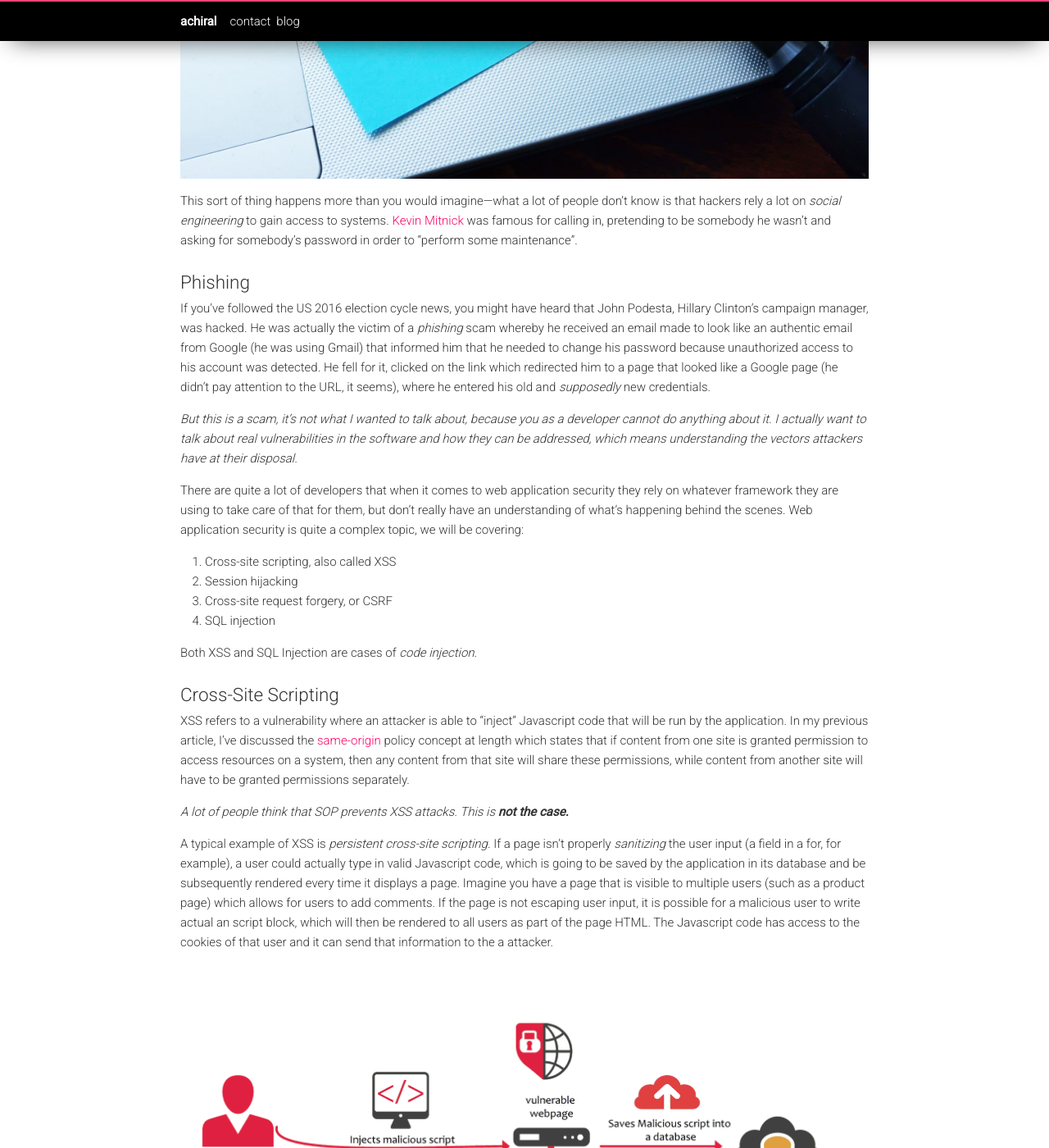
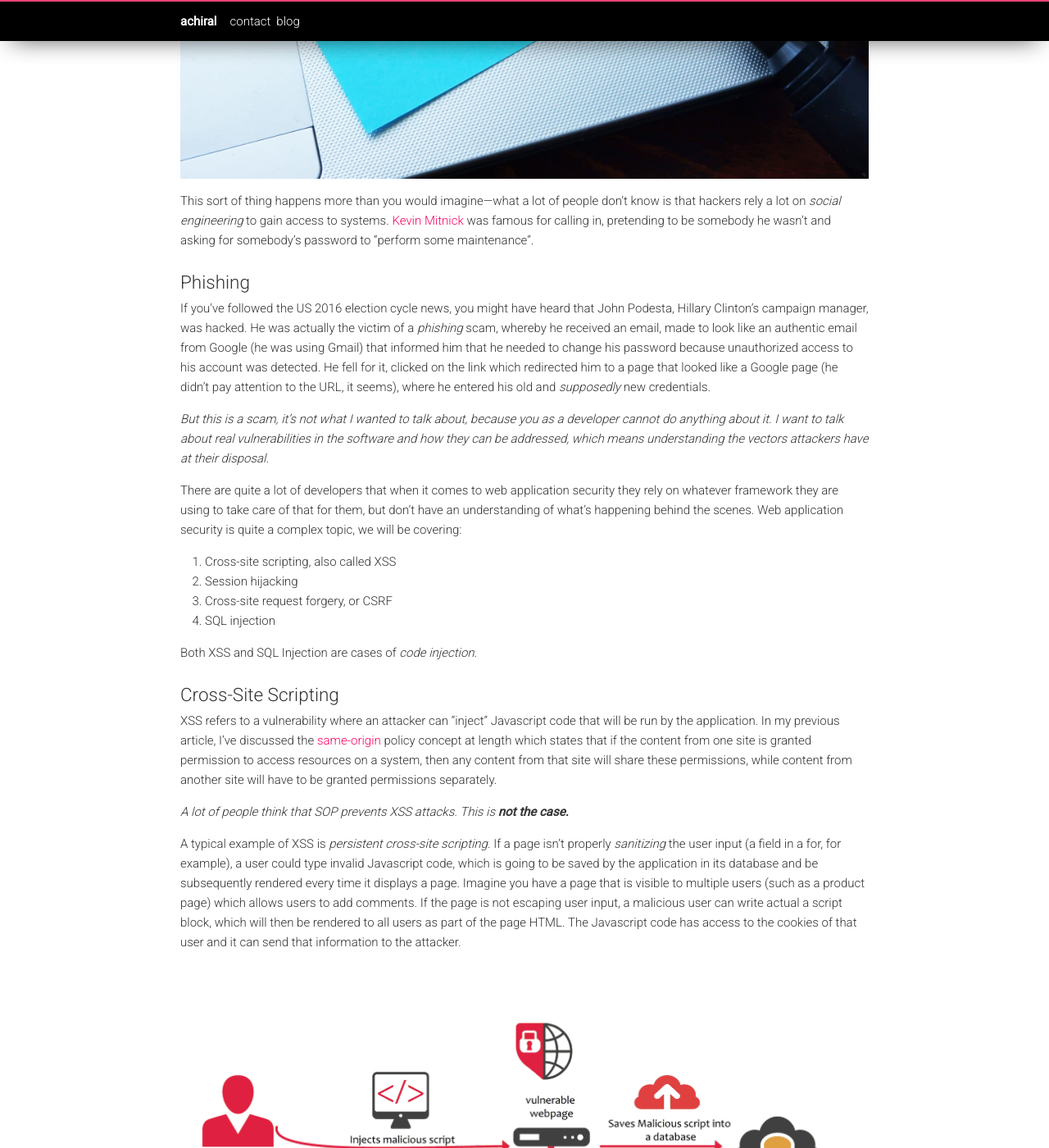
Before and after one commit to toaderflorin/eksia, a Jekyll site: the page built from _posts/2019-07-25-web-security.markdown, in a window 1280 px wide and 1400 px high, scrolled down 617 px. Shown: the whole window at 82% size. Built offline with Jekyll 4.4.1, drawn with Linux system fonts in a browser that asks for light colours; nearby versions of some CDN libraries; some of the changed text lies outside the part shown.

Commit message:
Gramarly fix.

```diff
--- a/_posts/2019-07-25-web-security.markdown
+++ b/_posts/2019-07-25-web-security.markdown
@@ -12,14 +12,14 @@
 
 ![my-password](/images/security/my-password.jpg){:class="img-responsive"}
 
-This sort of thing happens more than you would imagine—what a lot of people don't know is that hackers rely a lot on *social engineering* to gain access to systems. [Kevin Mitnick](https://en.wikipedia.org/wiki/Kevin_Mitnick) was famous for calling in, pretending to be somebody he wasn't and asking for somebody's password in order to "perform some maintenance".
+This sort of thing happens more than you would imagine—what a lot of people don't know is that hackers rely a lot on *social engineering* to gain access to systems. [Kevin Mitnick](https://en.wikipedia.org/wiki/Kevin_Mitnick) was famous for calling in, pretending to be somebody he wasn't and asking for somebody's password to "perform some maintenance".
 
 ## Phishing
-If you've followed the US 2016 election cycle news, you might have heard that John Podesta, Hillary Clinton's campaign manager, was hacked. He was actually the victim of a *phishing* scam whereby he received an email made to look like an authentic email from Google (he was using Gmail) that informed him that he needed to change his password because unauthorized access to his account was detected. He fell for it, clicked on the link which redirected him to a page that looked like a Google page (he didn't pay attention to the URL, it seems), where he entered his old and *supposedly* new credentials.
+If you've followed the US 2016 election cycle news, you might have heard that John Podesta, Hillary Clinton's campaign manager, was hacked. He was actually the victim of a *phishing* scam, whereby he received an email, made to look like an authentic email from Google (he was using Gmail) that informed him that he needed to change his password because unauthorized access to his account was detected. He fell for it, clicked on the link which redirected him to a page that looked like a Google page (he didn't pay attention to the URL, it seems), where he entered his old and *supposedly* new credentials.
 
-*But this is a scam, it's not what I wanted to talk about, because you as a developer cannot do anything about it. I actually want to talk about real  vulnerabilities in the software and how they can be addressed, which means understanding the vectors attackers have at their disposal.*
+*But this is a scam, it's not what I wanted to talk about, because you as a developer cannot do anything about it. I want to talk about real  vulnerabilities in the software and how they can be addressed, which means understanding the vectors attackers have at their disposal.*
 
-There are quite a lot of developers that when it comes to web application security they rely on whatever framework they are using to take care of that for them, but don't really have an understanding of what's happening behind the scenes. Web application security is quite a complex topic, we will be covering:
+There are quite a lot of developers that when it comes to web application security they rely on whatever framework they are using to take care of that for them, but don't have an understanding of what's happening behind the scenes. Web application security is quite a complex topic, we will be covering:
 
 1. Cross-site scripting, also called XSS
 2. Session hijacking
@@ -29,15 +29,15 @@
 Both XSS and SQL Injection are cases of *code injection*.
 
 ## Cross-Site Scripting
-XSS refers to a vulnerability where an attacker is able to "inject" Javascript code that will be run by the application. In my previous article, I've discussed the [same-origin](http://achiral.io/cors-made-simple) policy concept at length which states that if content from one site is granted permission to access resources on a system, then any content from that site will share these permissions, while content from another site will have to be granted permissions separately.
+XSS refers to a vulnerability where an attacker can "inject" Javascript code that will be run by the application. In my previous article, I've discussed the [same-origin](http://achiral.io/cors-made-simple) policy concept at length which states that if the content from one site is granted permission to access resources on a system, then any content from that site will share these permissions, while content from another site will have to be granted permissions separately.
 
 <i>A lot of people think that SOP prevents XSS attacks. This is <b>not the case.</b></i>
 
-A typical example of XSS is *persistent cross-site scripting*. If a page isn't properly *sanitizing* the user input (a field in a for, for example), a user could actually type in valid Javascript code, which is going to be saved by the application in its database and be subsequently rendered every time it displays a page. Imagine you have a page that is visible to multiple users (such as a product page) which allows for users to add comments. If the page is not escaping user input, it is possible for a malicious user to write actual an script block, which will then be rendered to all users as part of the page HTML. The Javascript code has access to the cookies of that user and it can send that information to the a attacker.
+A typical example of XSS is *persistent cross-site scripting*. If a page isn't properly *sanitizing* the user input (a field in a for, for example), a user could type invalid Javascript code, which is going to be saved by the application in its database and be subsequently rendered every time it displays a page. Imagine you have a page that is visible to multiple users (such as a product page) which allows users to add comments. If the page is not escaping user input, a malicious user can write actual a script block, which will then be rendered to all users as part of the page HTML. The Javascript code has access to the cookies of that user and it can send that information to the attacker.
 
 ![image-title-here](/images/security/attack.png){:class="img-responsive"}
 
-An alternative is the *reflected* (or non-persistent) XSS attack, whereby the user's input is not stored in the database, but returned back in the same way it was inputted. It works like this: say you have a page that allows you to search for products. The user types some text in the search box and clicks the search button which sends a GET request to the server.
+An alternative is the *reflected* (or non-persistent) XSS attack, whereby the user's input is not stored in the database but returned in the same way it was inputted. It works like this: Say you have a page that allows you to search for products. The user types some text in the search box and clicks the search button which sends a GET request to the server.
 
 <pre>
 GET http://www.onlineshop.com?search=something
@@ -47,7 +47,7 @@
 
 *Your search, 'something', returned no results.*
 
-...which is just the original, unaltered string. A crafty attacker might see this vulnerability and might send an email to the user asking him to click on a link which for the search term in the query string, contains some nefarious script block. If the user clicks on the link (which is likely because most people don't hover on links to see where they lead to), the application server won't be able to find any result, and will return with a *not found* page containing the script rendered directly on the page.
+...which is just the original, unaltered string. A crafty attacker might see this vulnerability and might send an email to the user asking him to click on a link which for the search term in the query string, contains some nefarious script block. If the user clicks on the link (which is likely because most people don't hover on links to see where they lead to), the application server won't be able to find any result and will return with a *not found* page containing the script rendered directly on the page.
 
 <pre>
 GET http://www.onlineshop.com?
@@ -57,19 +57,19 @@
 
 This script can then hijack the session cookie, like in the previous example.
 
-What can we do about it? Actually two things:
+What can we do about it? Two things:
 
 1. Validate inputs: this means checking that the user didn't try to input any funky stuff and warning him if this is the case.
 2. Sanitize outputs: everything that's rendered to the page must be HTML escaped. This means that script blocks will be displayed as text, and won't be part of the DOM, and thus executed.
 
-If you are developing with Node / Express, there are plenty of packages to help you safeguard against XSS attacks, such as [helmet](https://www.npmjs.com/package/helmet) or [xssfilter](https://www.npmjs.com/package/xssfilter) etc.
+If you are developing with Node / Express, there are plenty of packages to help you safeguard against XSS attacks, such as [helmet](https://www.npmjs.com/package/helmet) or [xssfilter](https://www.npmjs.com/package/xssfilter), etc.
 
 ## Session Hijacking
-Most web applications use a session mechanism which allows the server hosting the web application to know which user is making a specific request. Sessions usually involve authenticating the user, creating some sort of *session_id* (usually a string) and setting a cookie with that value on the user's browser. Session hijacking is a way of getting to know that string.
+Most web applications use a session mechanism that allows the server hosting the web application to know which user is making a specific request. Sessions usually involve authenticating the user, creating some sort of *session_id* (usually a string) and setting a cookie with that value on the user's browser. Session hijacking is a way of getting to know that string.
 
-One way to gain access to it is, as I mentioned, cross-site scripting. Another typical way of gaining access to that cookie is by sniffing packets. Since browsers send the cookies associated with a domain for every request, somebody sniffing traffic would be able to see also the value of the session cookie. A typical way to sniff traffic is to set up an unencrypted Wi-Fi hotspot in a public place, and monitor the traffic of the people connecting to it. Does this mean I cannot use my online banking when I am connected to a public hotspot? No, because if the website uses SSL for all requests, the contents of the traffic won't be intelligible to a man-in-the-middle, and usually major sites like Facebook / Twitter, online banking etc. are pretty well secured. There are however plenty of smaller poorly written sites that only use SSL for the login page, and then pass the session cookie unencrypted to other pages.
+One way to gain access to it is, as I mentioned, cross-site scripting. Another typical way of gaining access to that cookie is by sniffing packets. Since browsers send the cookies associated with a domain for every request, somebody sniffing traffic would be able to see also the value of the session cookie. A typical way to sniff traffic is to set up an unencrypted Wi-Fi hotspot in a public place and monitor the traffic of the people connecting to it. Does this mean I cannot use my online banking when I am connected to a public hotspot? No, because if the website uses SSL for all requests, the contents of the traffic won't be intelligible to a man-in-the-middle, and usually major sites like Facebook / Twitter, online banking, etc. are pretty well secured. There are however plenty of smaller poorly written sites that only use SSL for the login page, and then pass the session cookie unencrypted to other pages.
 
-Another way to gain access to a user's session is to get that user to install a malware on his/hers computer. Since browsers usually store cookies on disk, that malware would be able to access the cookie if it knows where to look for it.
+Another way to gain access to a user's session is to get that user to install malware on his/her computer. Since browsers usually store cookies on disk, that malware would be able to access the cookie if it knows where to look for it.
 
 A yet another way of accomplishing session hijacking is *session fixation*. There are plenty of sites that accept a session ID in the URL, such as:
 
@@ -86,7 +86,7 @@
 Since the attacker knows the session id, he/she can also log to that page and see the information inputted by the user.
 
 ## Cross-Site Request Forgery
-CSRF is an attack that tricks the victim into submitting a malicious request, and relies on the fact that the user is logged in. Since the browser usually sends the session cookie with the request, the server perceives the request as legitimate. An important part of CSRF attacks is *social engineering*.
+CSRF is an attack that tricks the victim into submitting a malicious request and relies on the fact that the user is logged in. Since the browser usually sends the session cookie with the request, the server perceives the request as legitimate. An important part of CSRF attacks is *social engineering*.
 
 ![image-title-here](/images/security/csfr.png){:class="img-responsive"}
 
@@ -96,22 +96,22 @@
 GET https://www.thesite.com/account?password=val HTTP/1.1
 </pre>
 
-This example is a bit contrived and oversimplified, but you get the picture. If the attacker can get the user to click on a link which points to that link **while logged in**, that's going to have the effect of changing the password for the user to whatever the attacker wants. This link can be part of an email, or it can be part of a message on a public board or a website set up by the attacker etc.
+This example is a bit contrived and oversimplified, but you get the picture. If the attacker can get the user to click on a link which points to that link **while logged in**, that's going to have the effect of changing the password for the user to whatever the attacker wants. This link can be part of an email, or it can be part of a message on a public board or a website set up by the attacker, etc.
 
 An action that changes the password will more likely be a POST than a GET, but that doesn't make it CSRF-proof either, because a user can be tricked into submitting a form. Here's how that would work: you could have a form with a hidden input like so:
 
 <script src="https://gist.github.com/toaderflorin/6862d6a60d2dc4418a38fd81ae69e5bd.js"></script>
 
-Using HTML forms with email is not really possible, because a lot of clients disable them or warn about them, but you could redirect the user to a page hosted somewhere. It turns out you don't even have to trick him/her to click on the submit button, that can be done by the site using Javascript (say by reacting to the document load event).
+Using HTML forms with email is not possible, because a lot of clients disable them or warn about them, but you could redirect the user to a page hosted somewhere. It turns out you don't even have to trick him/her to click on the submit button, that can be done by the site using Javascript (say by reacting to the document load event).
 
-How about PUT and DELETE? Turns out that the *same-origin policy* helps us here, because attackers cannot do XHR requests from their site to the *http://www.thesite.com*. It's also why for POST attacks a form is being used instead of an POST XHR. SOP blocks that too.
+How about PUT and DELETE? Turns out that the *same-origin policy* helps us here because attackers cannot do XHR requests from their site to the *http://www.thesite.com*. It's also why for POST attacks a form is being used instead of a POST XHR. SOP blocks that too.
 
 ## SQL Injection
 And last (in our article), but certainly not least, we have SQL injection. I think most of us remember this:
 
 ![exploit](/images/security/exploit.png){:class="img-responsive"}
 
-For SQL injection to work, you'd have to be writing your SQL queries using string interpolation / concatenation.
+For SQL injection to work, you'd have to be writing your SQL queries using string interpolation/concatenation.
 
 <script src="https://gist.github.com/toaderflorin/e842b81f3e4d1fef85087134717a1571.js"></script>
 
```
Also changed, not shown: other parts of _posts/2019-07-25-web-security.markdown (+1 -1 lines), _posts/2017-07-02-isolation-levels.markdown (+2 -5 lines), _posts/2017-09-07-react-hmr.markdown (+4 -4 lines), _posts/2018-09-09-cors-made-simple.markdown (+6 -6 lines), _posts/2019-09-23-weird-html.markdown (+9 -9 lines), _posts/2020-02-25-scaling-sql.markdown (+10 -0 lines), 1 other file.
